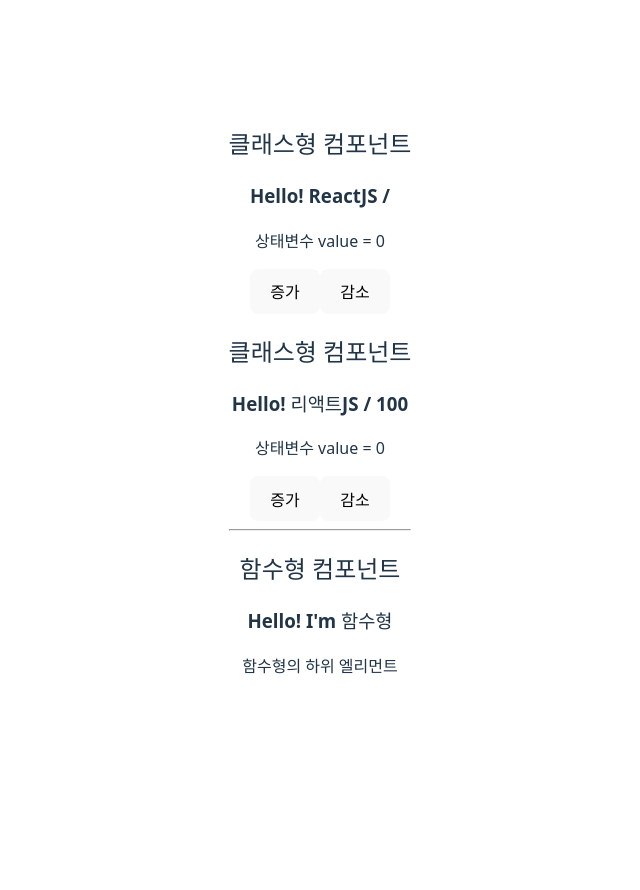
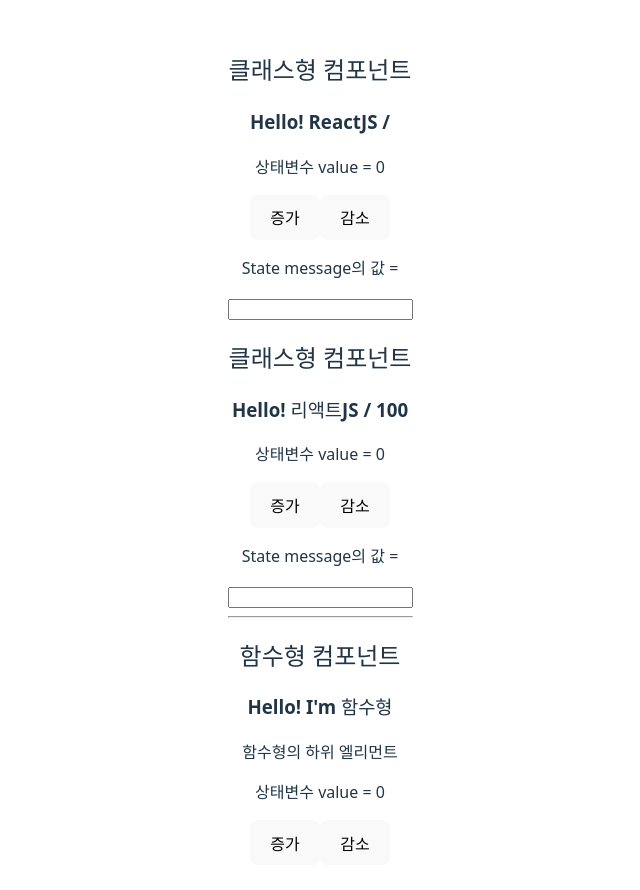
Before and after one commit to nueij0429/React-Basic-App, a React (Vite) app: page / in a window 1280 px wide. Shown: the top 890 px of the page, without its empty margins (320-960 px from the left). Before the commit the page ends 800 px from the top, so only its background shows below. Built offline with nearby package versions, Linux system fonts and the light colour scheme.

Commit message:
이벤트 핸들링

```diff
--- a/src/components/MyComponent.jsx
+++ b/src/components/MyComponent.jsx
@@ -5,6 +5,8 @@ export default class MyComponent extends Component {
   //상태 변수를 포함하는 state 객체 선언
   state = {
     value: 0,
+    message: '',
+    username: '',
   }
   //Event Handler 함수
   handleDecrement = () => (
@@ -13,10 +15,17 @@ export default class MyComponent extends Component {
     })
   );
 
+  handleChange = (e) => {
+    this.setState({
+        message: e.target.value
+    });
+  };
+
   render() {
     //destructuring assignment
     const { name, age } = this.props;
-    const { value } = this.state;
+    const { value, message, username } = this.state;
+    const { handleDecrement, handleChange } = this;
 
     return (
       <div>
@@ -26,7 +35,9 @@ export default class MyComponent extends Component {
         <button onClick={() => (
             this.setState({ value: value + 1 })
         )}>증가</button>
-        <button>감소</button>
+        <button onClick={handleDecrement}>감소</button> <br/>
+        <p>State message의 값 = {message} </p>
+        <input name="message" value={message} onChange={handleChange}/>
       </div>
     )
   }
--- a/src/components/MyComponentFunc.jsx
+++ b/src/components/MyComponentFunc.jsx
@@ -1,11 +1,16 @@
-import React from 'react';
+import React, { useState } from 'react';
 
 const MyComponentFunc = ({name, children}) => {
+    //상태 변수와 setter 함수수 선언
+    const [value, setValue] = useState(0);
     return (
         <div>
             <h2>함수형 컴포넌트</h2>
             <h3>Hello! {name}</h3>
             {children}
+            <p>상태변수 value = {value}</p>
+            <button onClick={() => (setValue(value + 1))}>증가</button>
+            <button onClick={() => (setValue(value - 1))}>감소</button>
         </div>
     );
 };
```
